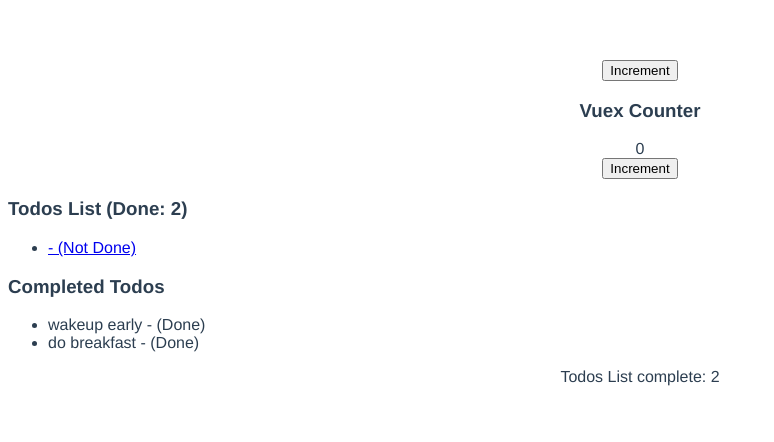
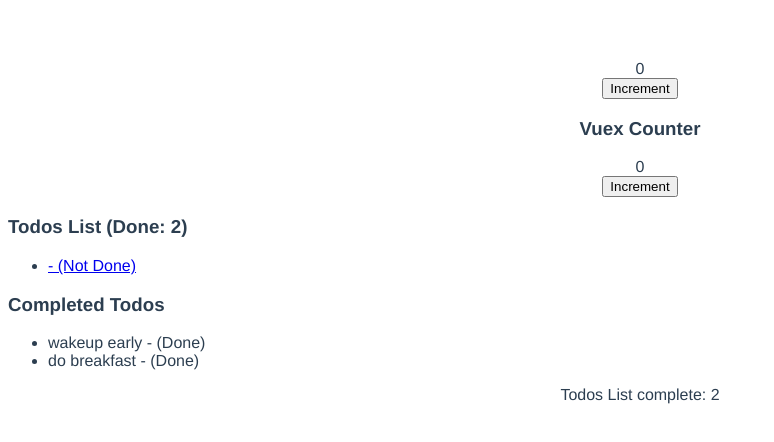
Before and after one commit to karansonawane/VUEJS3_Course, a Vue app in the folder vue-vuexcourse/: page / in a window 1280 px wide. Shown: the top 442 px of the page, without its empty margins (0-774 px from the left). Built offline with nearby package versions, Linux system fonts and the light colour scheme.

Commit message:
Update Counter.vue

```diff
--- a/vue-vuexcourse/src/components/Counter.vue
+++ b/vue-vuexcourse/src/components/Counter.vue
@@ -24,7 +24,7 @@
   },
   computed: {
     ...mapState({
-      count: (state) => state.count,
+      count: (state) => state.counter.count,
     }),
     // count() {
     //   return this.$store.state.count;
```
